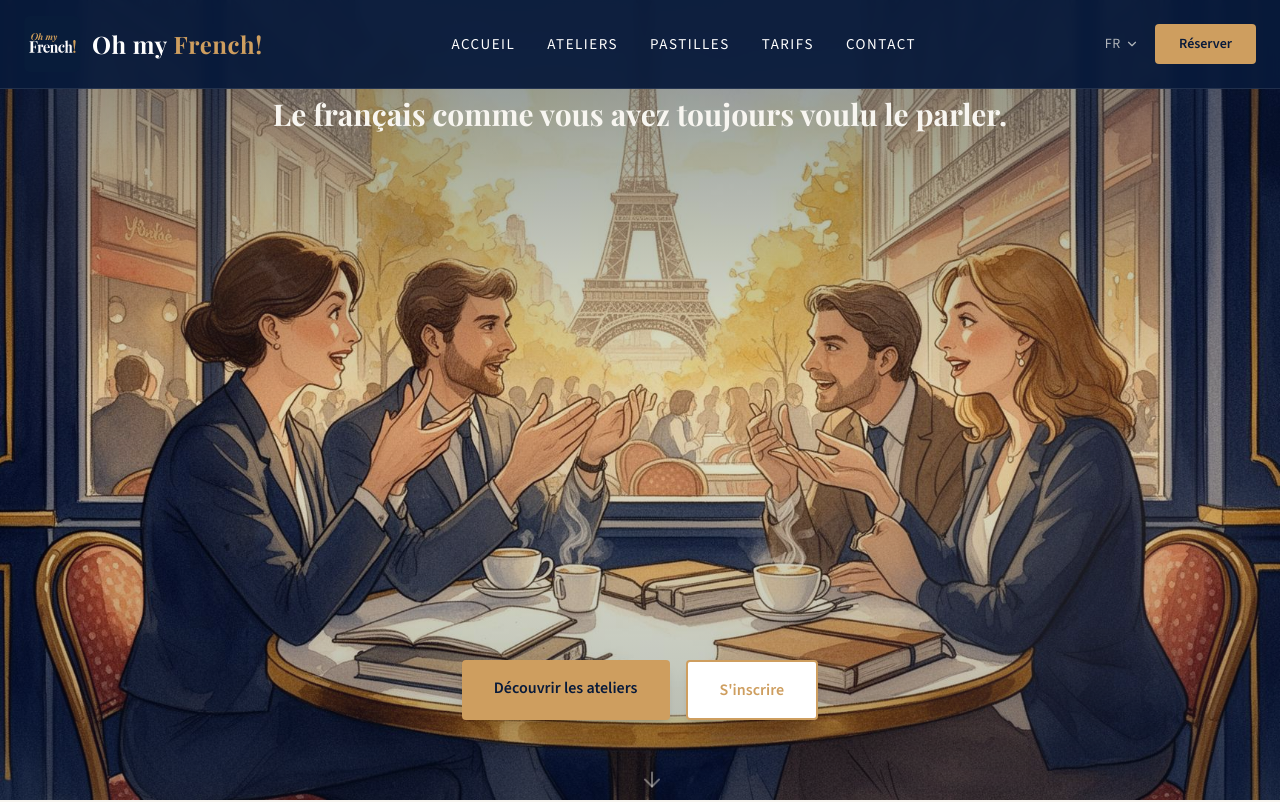
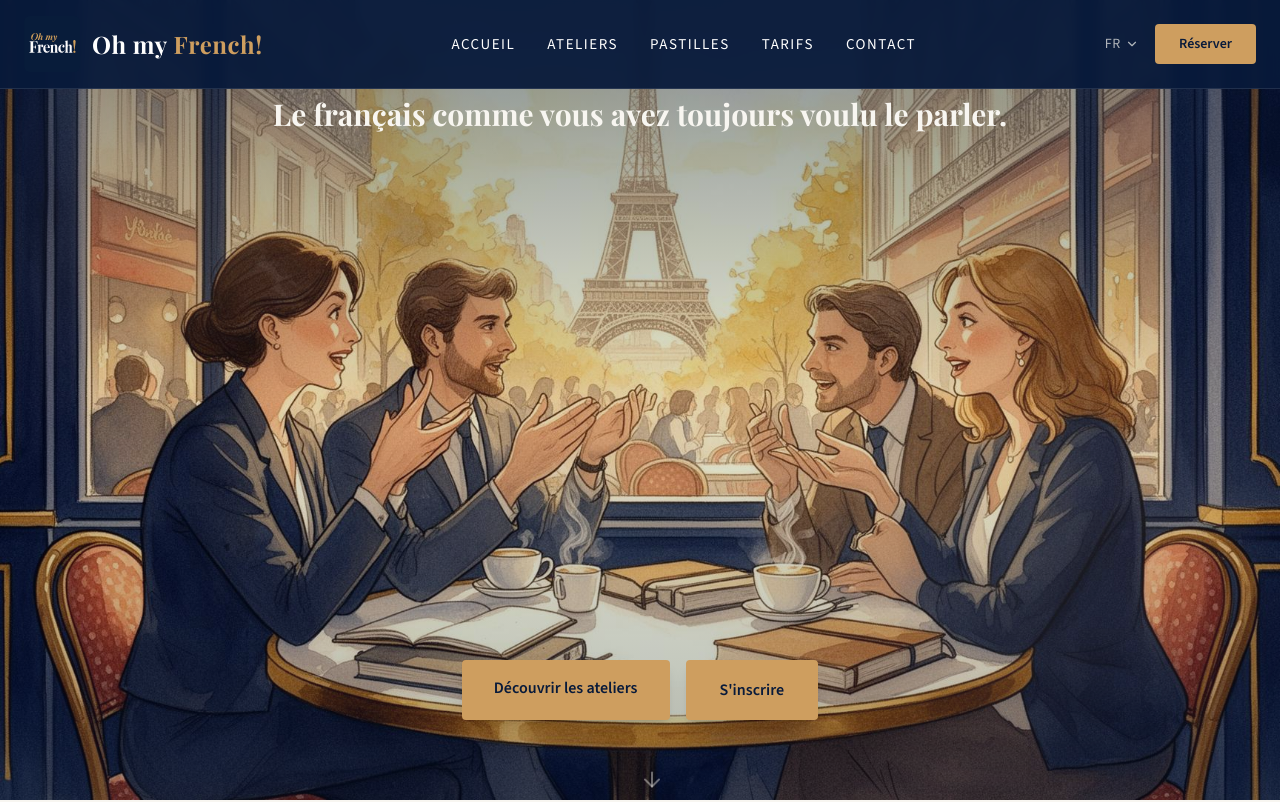
Before and after one commit to Cristin-A/oh-my-...-french, a React (Vite) app: page / in a window 1280 px wide. Shown: the top 802 px of the page. Built offline with nearby package versions, Linux system fonts and the light colour scheme; the HTML template or start-up script is replaced by a standard one; a web font is replaced by a local one.

Commit message:
Changes
Co-authored-by: Cristin-A <92295059+Cristin-A@users.noreply.github.com>

```diff
--- a/src/components/Hero.tsx
+++ b/src/components/Hero.tsx
@@ -56,7 +56,7 @@ const Hero = () => {
           href="https://tally.so/r/J9kePo"
           target="_blank"
           rel="noopener noreferrer"
-          className="bg-white text-gold border-2 border-gold px-8 py-4 rounded font-body font-semibold text-base hover:bg-gold hover:text-white transition-all duration-300 shadow-lg"
+          className="bg-gold text-accent-foreground border-2 border-gold px-8 py-4 rounded font-body font-semibold text-base hover:brightness-110 transition-all duration-300 shadow-lg"
         >
           S'inscrire
         </a>
```
